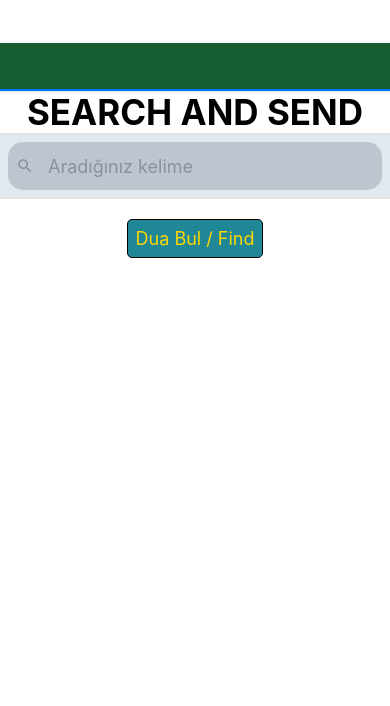
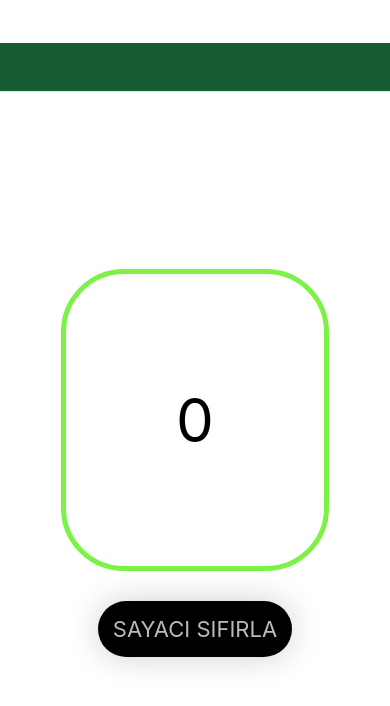
Before and after one commit to xxobenxx/Dua-Atlasi-Test-Flight-Ver, a React Native app: screen /TESBIH in a window 390 px wide. Shown: the top 706 px of the page. Built offline with nearby package versions, Linux system fonts and the light colour scheme.

Commit message:
finalApp
tesbih counter added

```diff
--- a/navigation/Navigator.js
+++ b/navigation/Navigator.js
@@ -5,6 +5,7 @@ import About from '../pages/about';
 import Members from '../pages/Members';
 import Content from '../pages/Content';
 import Home from '../pages/Home';
+import Tesbih from '../pages/Tesbih';
 
 const Tab = createMaterialTopTabNavigator();
 
@@ -26,6 +27,7 @@ const TopTabsNavigator = () => {
     >
       <Tab.Screen name="DUA GÖNDER" component={Home} />
       <Tab.Screen name="DUALAR" component={Content} />
+      <Tab.Screen name="TESBIH" component={Tesbih} />
       <Tab.Screen name="HAKKINDA" component={About} />
       <Tab.Screen name="REKLAMLARI KAPAT" component={Members} />
     </Tab.Navigator>
--- /dev/null
+++ b/pages/Tesbih.js
@@ -0,0 +1,67 @@
+import React, { useState } from 'react';
+import { View, Text, TouchableOpacity, StyleSheet } from 'react-native';
+
+const Tesbih = () => {
+  const [count, setCount] = useState(0);
+
+  const reset = () => {
+    setCount(0);
+  };
+
+  const specialValues = [12, 23, 34, 45, 56, 67, 78, 89];
+  const isSpecialValue = specialValues.includes(count);
+
+  const handleTextPress = () => {
+    if (count < 99) {
+      setCount(count + 1);
+    } else {
+      setCount(0);
+    }
+  };
+
+  return (
+    <View style={styles.container}>
+      <TouchableOpacity onPress={handleTextPress}>
+        <Text style={[styles.tnum, { color: isSpecialValue ? 'orange' : 'black' }]}>
+          {count}
+        </Text>
+      </TouchableOpacity>
+      <View style={styles.btnwrap}>
+        <TouchableOpacity style={styles.rbtn} onPress={reset}>
+          <Text style={{ color: '#fffb', fontSize: 22 }}>SAYACI SIFIRLA</Text>
+        </TouchableOpacity>
+      </View>
+    </View>
+  );
+};
+
+const styles = StyleSheet.create({
+  container: {
+    flex: 1,
+    justifyContent: 'center',
+    alignItems: 'center',
+  },
+  tnum: {
+    borderWidth: 5,
+    borderColor: '#7cf246',
+    padding: 110,
+    borderRadius: 63,
+    fontSize: 60,
+  },
+  btnwrap: {
+    marginTop: 20,
+  },
+  rbtn: {
+    padding: 15,
+    borderRadius: 30,
+    backgroundColor: 'black',
+    margin: 10,
+    alignItems: 'center',
+    shadowColor: 'rgba(0, 0, 0, 0.19)',
+    shadowOffset: { width: 0, height: 0 },
+    shadowRadius: 33,
+    elevation: 3,
+  },
+});
+
+export default Tesbih;
```
